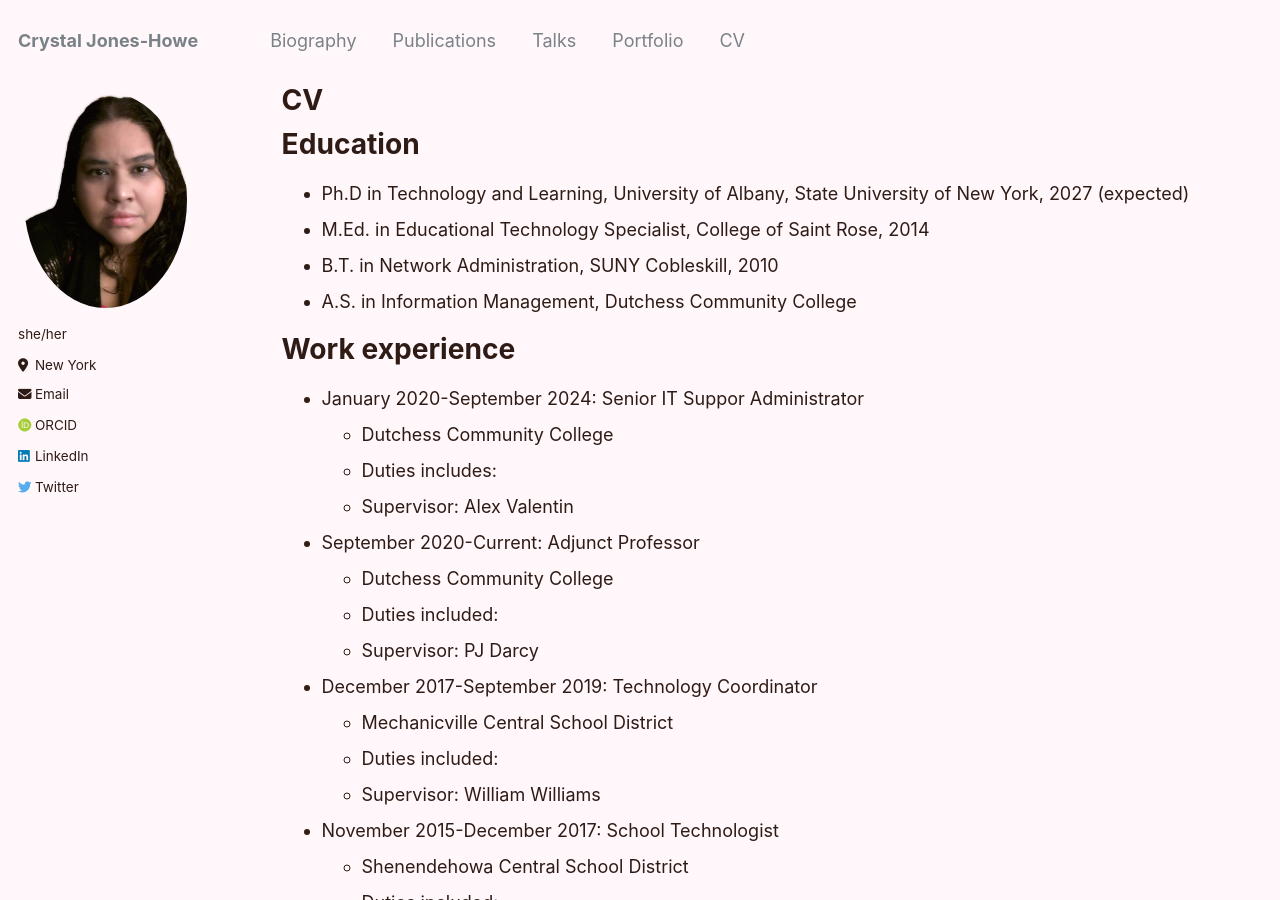
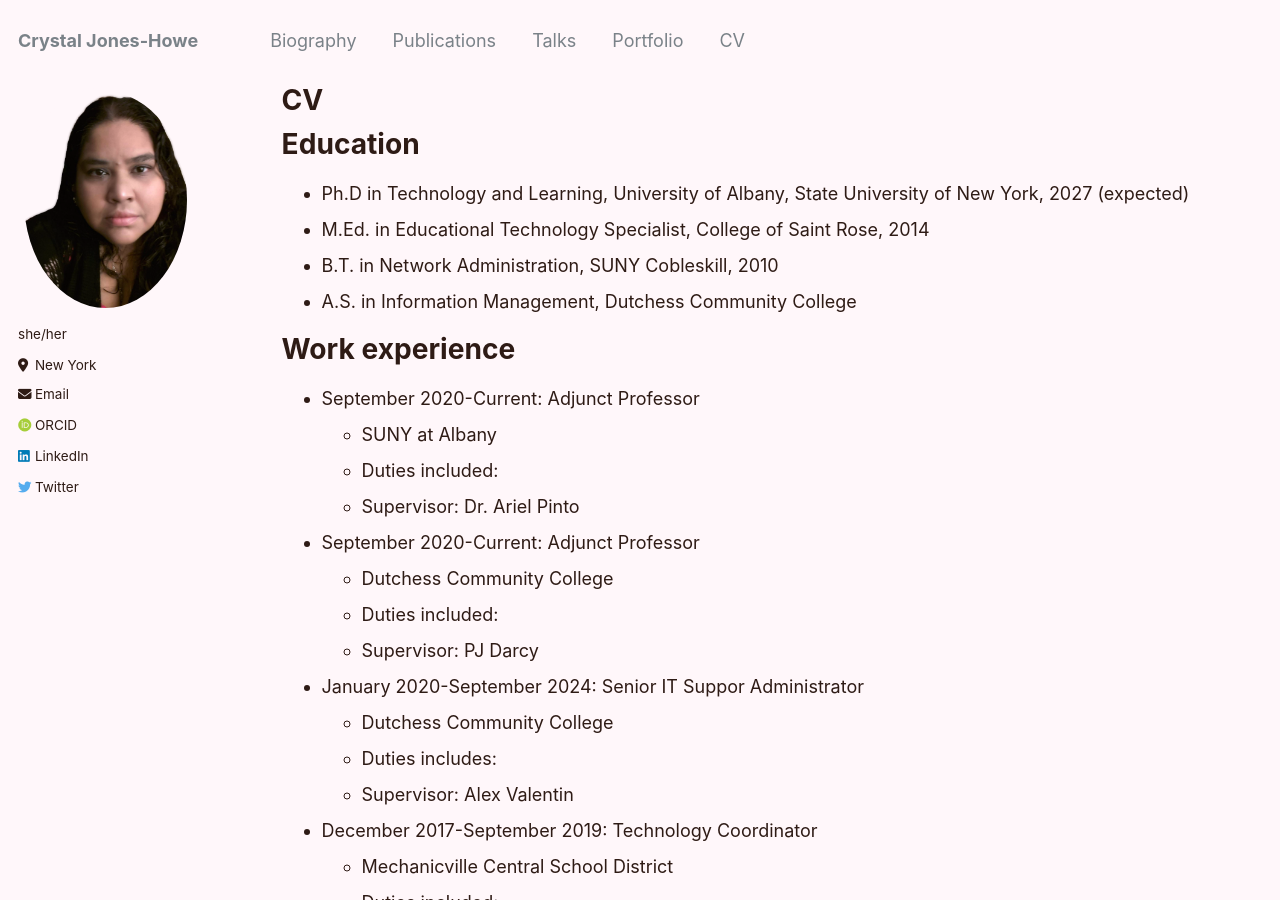
Before and after one commit to cjoneshowe/cjoneshowe.github.io, a Jekyll site: the page built from _pages/cv.md, in a window 1280 px wide and 900 px high. Built offline with Jekyll 4.4.1, drawn with Linux system fonts in a browser that asks for light colours; some web fonts are replaced.

```diff
--- a/_pages/cv.md
+++ b/_pages/cv.md
@@ -18,15 +18,20 @@ Education
 
 Work experience
 ======
-* January 2020-September 2024: Senior IT Suppor Administrator
-  * Dutchess Community College
-  * Duties includes:
-  * Supervisor: Alex Valentin
+* September 2020-Current: Adjunct Professor
+  * SUNY at Albany
+  * Duties included:
+  * Supervisor: Dr. Ariel Pinto
 
 * September 2020-Current: Adjunct Professor
   * Dutchess Community College
   * Duties included:
   * Supervisor: PJ Darcy
+
+* January 2020-September 2024: Senior IT Suppor Administrator
+  * Dutchess Community College
+  * Duties includes:
+  * Supervisor: Alex Valentin
 
 * December 2017-September 2019: Technology Coordinator
   * Mechanicville Central School District
```
Also changed, not shown: _pages/about.md (+1 -1 lines).
